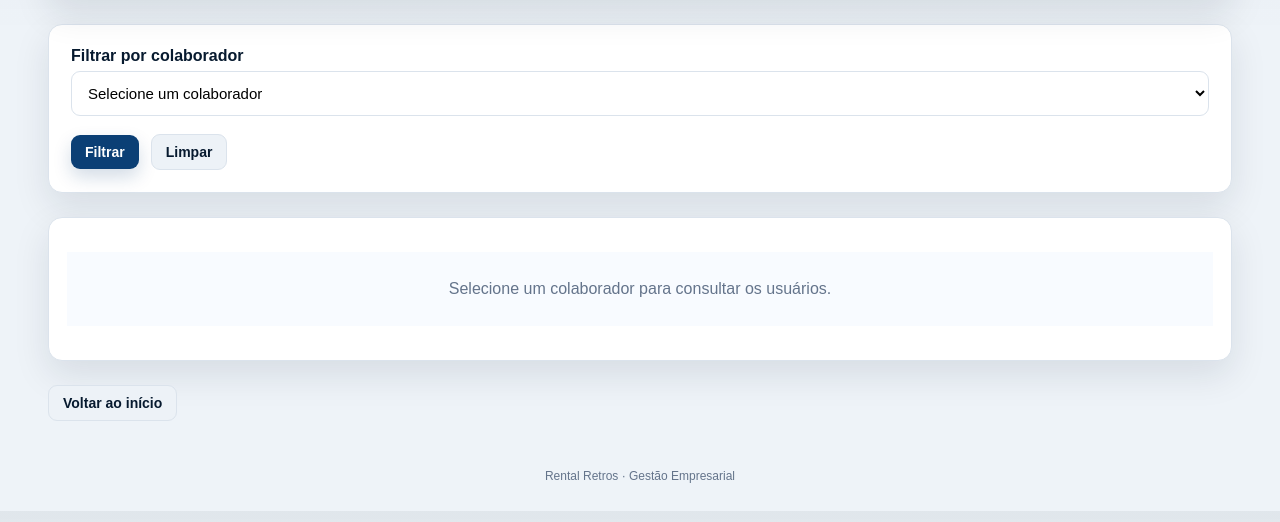
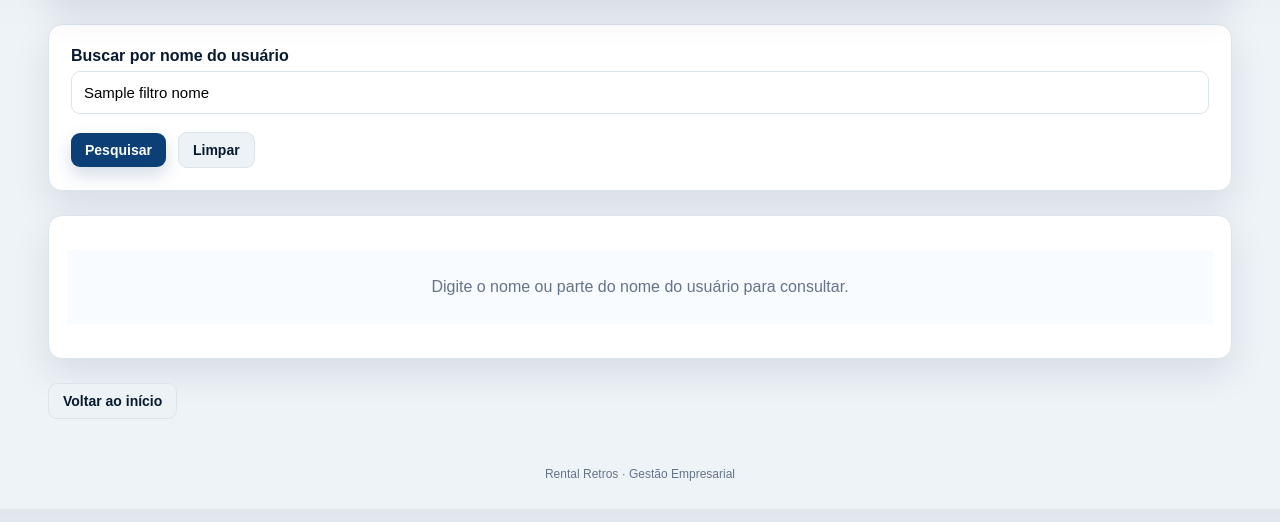
Before and after one commit to josefabio2507/gestao-empresarial-rental-retros, a Python web app: template app/templates/usuarios/listar.html in a window 1280 px wide. Shown: the part 207-729 px from the top of the page. Run offline with Jinja, Linux system fonts and the light colour scheme; the template is opened without the code that fills it: most values are stand-ins (such as "Sample title", 1, 10 or a date in 2020).

Commit message:
feat: adiciona filtro por nome na tela de usuarios

```diff
--- a/app/templates/usuarios/listar.html
+++ b/app/templates/usuarios/listar.html
@@ -16,35 +16,25 @@
 
     <form class="filter-card" method="GET" action="{{ url_for('usuarios.listar_usuarios') }}">
         <div class="form-group">
-            <label for="colaborador_id">Filtrar por colaborador</label>
-            <select name="colaborador_id" id="colaborador_id">
-                <option value="novo" {% if filtro_colaborador == "novo" %}selected{% endif %}>
-                    Selecione um colaborador
-                </option>
-                <option value="sem_colaborador" {% if filtro_colaborador == "sem_colaborador" %}selected{% endif %}>
-                    Usuários sem colaborador vinculado
-                </option>
-
-                {% for colaborador in colaboradores %}
-                    <option
-                        value="{{ colaborador.id }}"
-                        {% if filtro_colaborador|string == colaborador.id|string %}selected{% endif %}
-                    >
-                        {{ colaborador.matricula }} - {{ colaborador.nome }}
-                    </option>
-                {% endfor %}
-            </select>
+            <label for="nome">Buscar por nome do usuário</label>
+            <input
+                type="text"
+                name="nome"
+                id="nome"
+                value="{{ filtro_nome }}"
+                placeholder="Digite o nome ou parte do nome"
+            >
         </div>
 
         <div class="form-actions">
-            <button class="btn btn-primary" type="submit">Filtrar</button>
+            <button class="btn btn-primary" type="submit">Pesquisar</button>
             <a class="btn btn-secondary" href="{{ url_for('usuarios.listar_usuarios') }}">Limpar</a>
         </div>
     </form>
 
     {% if not filtro_aplicado %}
         <div class="table-card">
-            <p class="empty-state">Selecione um colaborador para consultar os usuários.</p>
+            <p class="empty-state">Digite o nome ou parte do nome do usuário para consultar.</p>
         </div>
     {% else %}
         <div class="table-card table-responsive">
```
Also changed, not shown: app/services/usuarios_service.py (+4 -21 lines), app/usuarios/routes.py (+5 -8 lines).
